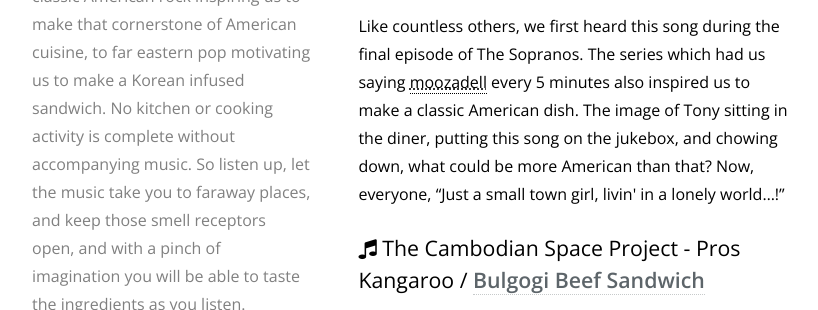
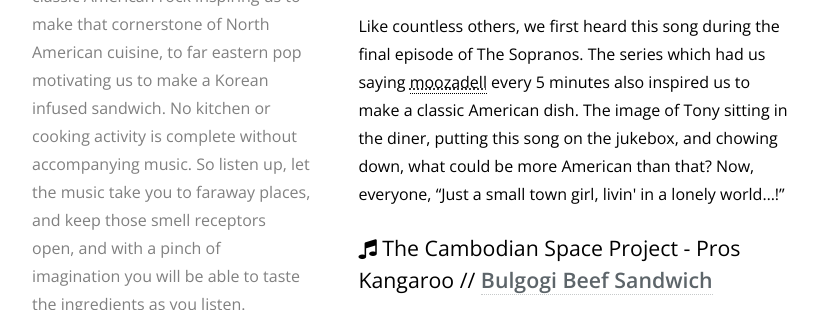
Before and after one commit to Poc275/MyCMS, a PHP site: page /a-food-odyssey/the-soundtrack.html in a window 1280 px wide. Shown: the part 606-916 px from the top of the page, without its empty margins (64-882 px from the left). Run offline with PHP 8.4, Linux system fonts and the light colour scheme; some libraries are stand-ins or nearby versions; some web fonts are replaced.

Commit message:
Tag dividers corrected

```diff
--- a/the-soundtrack.html
+++ b/the-soundtrack.html
@@ -43,7 +43,7 @@
                 <h4>It all starts with a sound...</h4>
                 <p>A la Quentin Tarantino when conjuring ideas for films, we use music as an inspiration for our
                     food. And we listen to <em>anything</em>. From classic American rock inspiring us to make that
-                    cornerstone of American cuisine, to far eastern pop motivating us to make a Korean infused
+                    cornerstone of North American cuisine, to far eastern pop motivating us to make a Korean infused
                     sandwich. No kitchen or cooking activity is complete without accompanying music. So listen up,
                     let the music take you to faraway places, and keep those smell receptors open, and with a
                     pinch of imagination you will be able to taste the ingredients as you listen.
@@ -53,7 +53,7 @@
 
             <article id="soundtrack-article">
 
-                <h4><i class="fa fa-music"></i> Journey - Don't Stop Believin' /
+                <h4><i class="fa fa-music"></i> Journey - Don't Stop Believin' //
                     <a href="articles/this-is-a-tasty-burger">This is a tasty burger</a></h4>
                 <iframe src="https://embed.spotify.com/?uri=spotify:track:4bHsxqR3GMrXTxEPLuK5ue" width="300"
                     height="80" frameborder="0" allowtransparency="true">
@@ -66,7 +66,7 @@
                 </p>
 
 
-                <h4><i class="fa fa-music"></i> The Cambodian Space Project - Pros Kangaroo /
+                <h4><i class="fa fa-music"></i> The Cambodian Space Project - Pros Kangaroo //
                     <a href="articles/bulgogi-beef-sandwich">Bulgogi Beef Sandwich</a></h4>
                 <iframe src="https://embed.spotify.com/?uri=spotify:track:4dDyJbn6cN6E1waiWpkpD0" width="300"
                     height="80" frameborder="0" allowtransparency="true">
```
Also changed, not shown: templates/blogEntryView.phtml (+16 -5 lines), assets/phils-law-of-burger-assembly.jpg.
